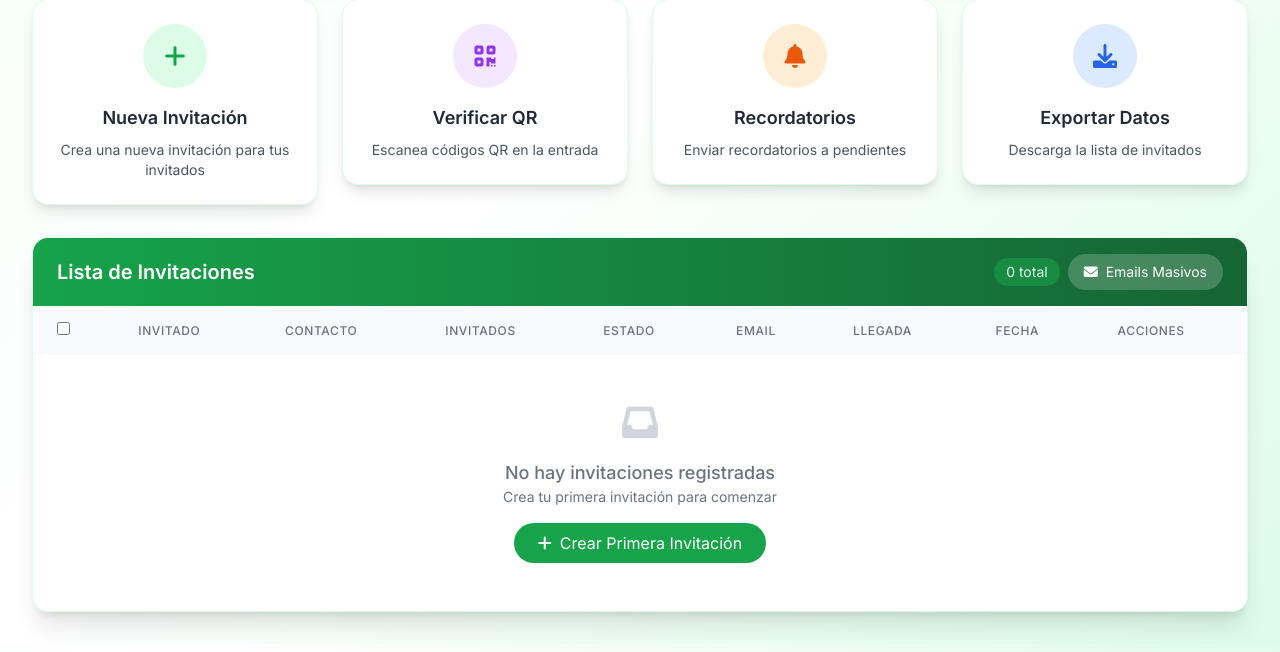
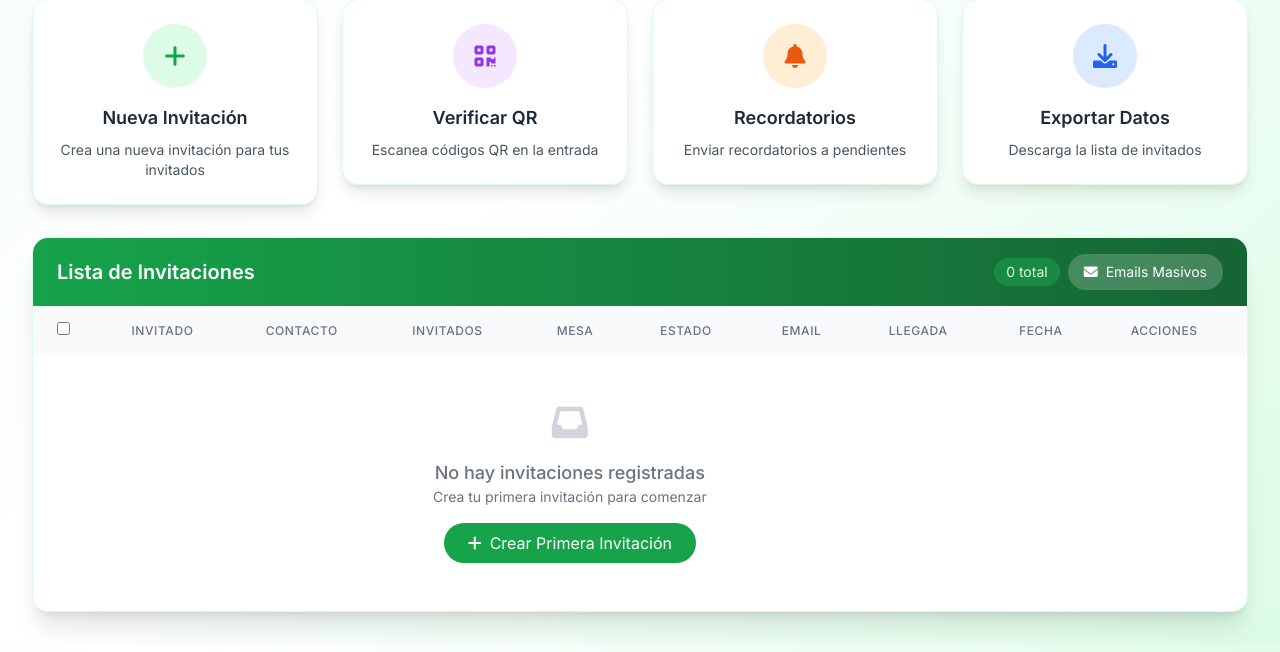
Before and after one commit to JoseLMendozaV/boda-invitaciones, a Django app: page / in a window 1280 px wide. Shown: the part 693-1345 px from the top of the page. Run offline with Django 4.2, Linux system fonts and the light colour scheme; the visitor is signed in with stand-in values (Sample User, id 1); data that the repository does not hold is empty; some libraries are stand-ins or nearby versions.

Commit message:
added table function
added the funtionality to know the table for each guest

```diff
--- a/invitaciones/admin.py
+++ b/invitaciones/admin.py
@@ -6,14 +6,14 @@ from .models import Invitacion, ConfiguracionBoda
 
 @admin.register(Invitacion)
 class InvitacionAdmin(admin.ModelAdmin):
-    list_display = ['nombre_invitado', 'numero_invitados', 'estado', 'verificado', 'fecha_creacion', 'acciones']
+    list_display = ['nombre_invitado', 'numero_invitados', 'mesa','estado', 'verificado', 'fecha_creacion', 'acciones']
     list_filter = ['estado', 'verificado', 'fecha_creacion']
     search_fields = ['nombre_invitado', 'email']
     readonly_fields = ['id', 'codigo_qr', 'fecha_creacion', 'fecha_respuesta', 'fecha_verificacion']
 
     fieldsets = (
         ('Información del Invitado', {
-            'fields': ('nombre_invitado', 'email', 'telefono', 'numero_invitados')
+            'fields': ('nombre_invitado', 'email', 'telefono', 'numero_invitados', 'mesa')
         }),
         ('Estado de la Invitación', {
             'fields': ('estado', 'codigo_qr', 'verificado')
--- a/invitaciones/models.py
+++ b/invitaciones/models.py
@@ -27,6 +27,7 @@ class Invitacion(models.Model):
     ubicacion_maps_url = models.URLField(blank=True, null=True, help_text="URL de Google Maps", default="https://maps.app.goo.gl/9WFuwUWAHRs3yUSs9")
     fecha_boda = models.DateField(default="2026-02-21")
     hora_boda = models.TimeField(default="18:00")
+    mesa = models.CharField(max_length=50, default="0")
 
     def __str__(self):
         return f"{self.nombre_invitado} - {self.numero_invitados} invitados"
--- a/invitaciones/templates/dashboard.html
+++ b/invitaciones/templates/dashboard.html
@@ -241,6 +241,7 @@
                             <th class="px-6 py-4 text-left text-xs font-medium text-gray-500 uppercase tracking-wider">Invitado</th>
                             <th class="px-6 py-4 text-left text-xs font-medium text-gray-500 uppercase tracking-wider">Contacto</th>
                             <th class="px-6 py-4 text-left text-xs font-medium text-gray-500 uppercase tracking-wider">Invitados</th>
+                            <th class="px-6 py-4 text-left text-xs font-medium text-gray-500 uppercase tracking-wider">mesa</th>
                             <th class="px-6 py-4 text-left text-xs font-medium text-gray-500 uppercase tracking-wider">Estado</th>
                             <th class="px-6 py-4 text-left text-xs font-medium text-gray-500 uppercase tracking-wider">Email</th>
                             <th class="px-6 py-4 text-left text-xs font-medium text-gray-500 uppercase tracking-wider">Llegada</th>
@@ -275,6 +276,12 @@
                                 <div class="flex items-center">
                                     <i class="fas fa-users text-gray-400 mr-2"></i>
                                     <span class="text-sm text-gray-900">{{ invitacion.numero_invitados }}</span>
+                                </div>
+                            </td>
+                            <td class="px-6 py-4 whitespace-nowrap">
+                                <div class="flex items-center">
+                                    <i class="fas fa-chair text-gray-400 mr-2" aria-hidden="true"></i>
+                                    <span class="text-sm text-gray-900">{{ invitacion.mesa }}</span>
                                 </div>
                             </td>
                             <td class="px-6 py-4 whitespace-nowrap">
--- a/invitaciones/templates/verificar_qr.html
+++ b/invitaciones/templates/verificar_qr.html
@@ -204,6 +204,9 @@ document.addEventListener('DOMContentLoaded', function() {
                                 <div class="bg-white rounded p-3 border border-green-100">
                                     <strong>Número de invitados:</strong> ${data.numero_invitados}
                                 </div>
+                                <div class="bg-white rounded p-3 border border-green-100">
+                                    <strong>Número de mesa:</strong> ${data.mesa}
+                                </div>
                             </div>
                         ` : ''}
                     </div>
```
Also changed, not shown: db.sqlite3, invitaciones/migrations/0007_invitacion_mesa.py (added).
